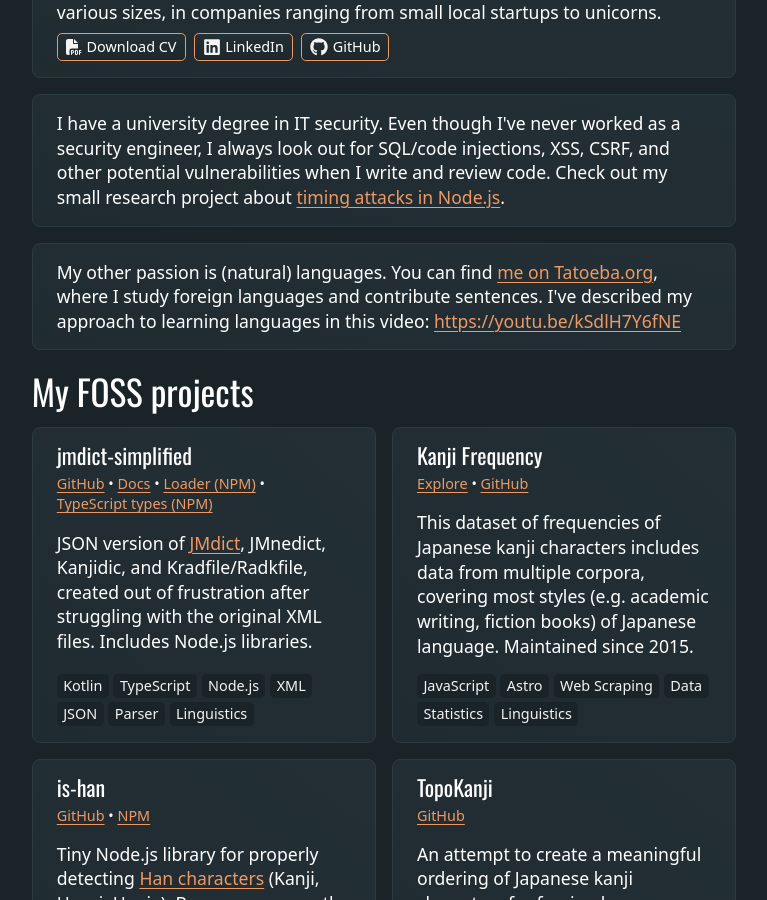
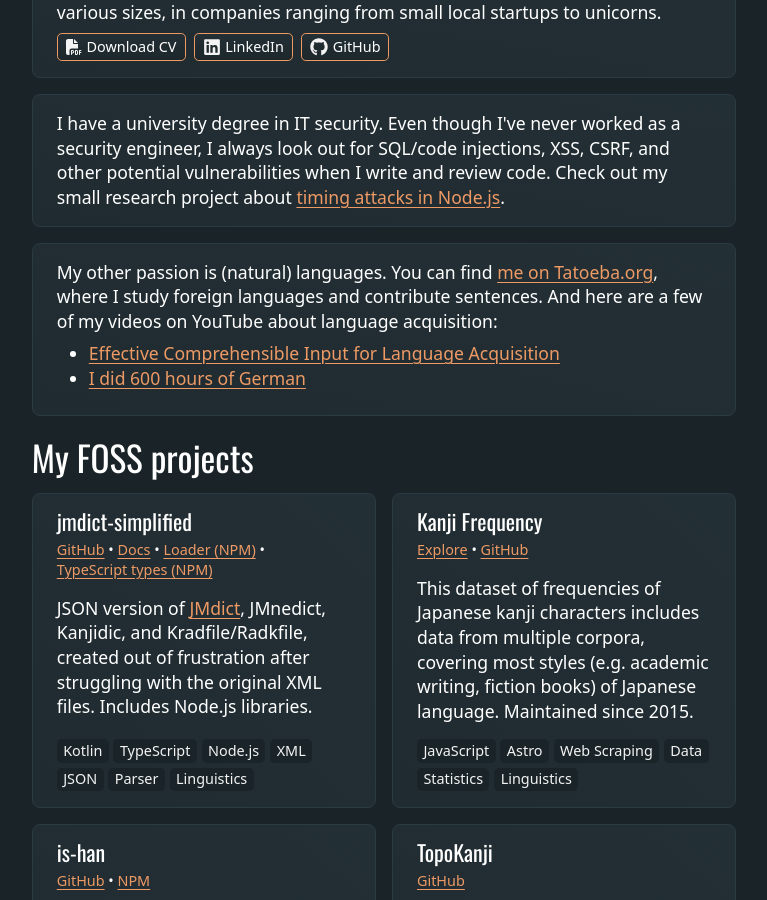
Before and after one commit to scriptin/scriptin.github.io, a Jekyll site: the page built from index.html, in a window 1280 px wide and 900 px high, scrolled down 500 px. Shown: the whole window, without its empty margins (256-1023 px from the left). Built offline with Jekyll 4.4.1, drawn with Linux system fonts in a browser that asks for light colours.

Commit message:
Update languages section

```diff
--- a/index.html
+++ b/index.html
@@ -75,8 +75,12 @@
                 My other passion is (natural) languages. You can find
                 <a href="https://tatoeba.org/en/user/profile/scriptin">me on Tatoeba.org</a>,
                 where I study foreign languages and contribute sentences.
-                I've described my approach to learning languages in this video:
-                <a href="https://youtu.be/kSdlH7Y6fNE" target="_blank">https://youtu.be/kSdlH7Y6fNE</a>
+                And here are a few of my videos on YouTube about language acquisition:
+                <ul>
+                    <li><a href="https://youtu.be/kSdlH7Y6fNE" target="_blank">Effective Comprehensible Input for Language Acquisition
+                    </a></li>
+                    <li><a href="https://youtu.be/NthROoxzD9M" target="_blank">I did 600 hours of German</a></li>
+                </ul>
             </p>
         </div>
     </div>
```
